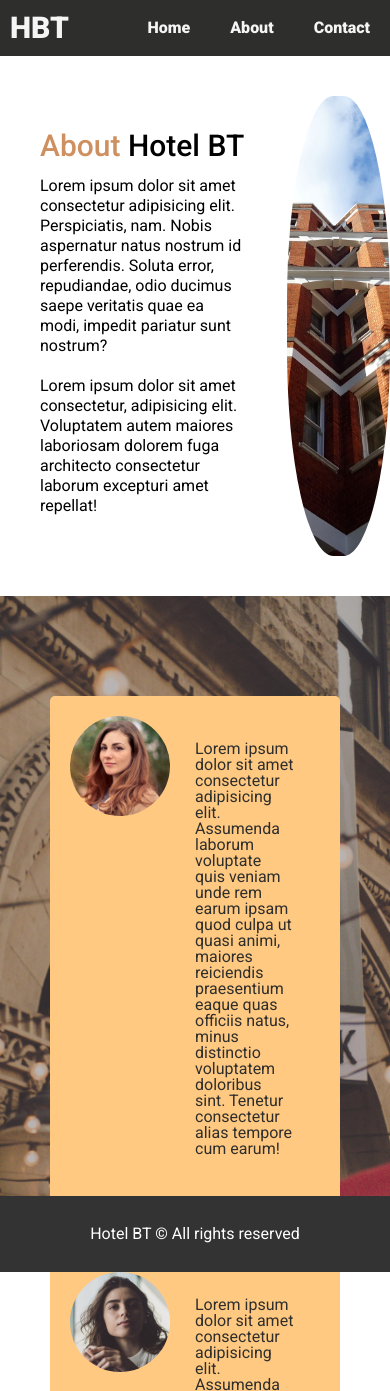
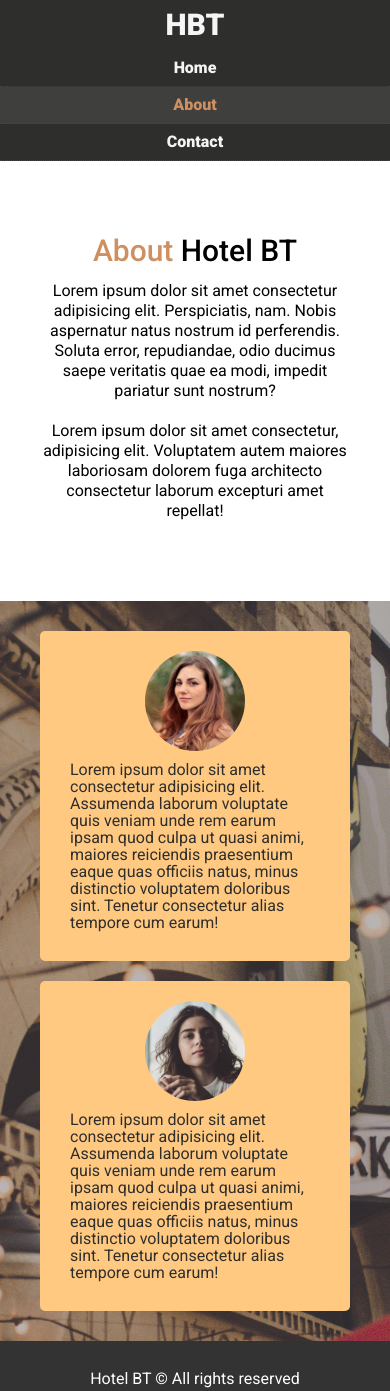
Before and after one commit to misha-dev/Hotel-BT, a plain HTML site: page about.html in a window 390 px wide. Shown: the top 1391 px of the page. Drawn offline with Linux system fonts and the light colour scheme.

Commit message:
modified main.css, mobile for about and contact pages, close #6, fixes #7

```diff
--- a/about.html
+++ b/about.html
@@ -9,6 +9,7 @@
     <link
         href="https://fonts.googleapis.com/css?family=Roboto:100,100italic,300,300italic,regular,italic,500,500italic,700,700italic,900,900italic"
         rel="stylesheet" />
+    <link rel="stylesheet" media="screen and (max-width: 768px)" href="./mobile.css">
     <title>About Page</title>
 </head>
 
@@ -22,8 +23,8 @@
                     </a>
 
                     <div class="menu">
-                        <a href="./index.html" class="menuEl menuHome">Home</a>
-                        <a href="./about.html" class="menuEl menuAbout">About</a>
+                        <a href="./index.html" class="menuEl menuHome ">Home</a>
+                        <a href="./about.html" class="menuEl menuAbout current">About</a>
                         <a href="./contact.html" class="menuEl menuContact">Contact</a>
                     </div>
                 </div>
--- a/main.css
+++ b/main.css
@@ -141,7 +141,8 @@ h3 {
     color: whitesmoke;
 }
 
-.menuEl:hover {
+.menuEl:hover,
+.menuEl.current {
     background-color: #3F3F3E;
     color: #CE9060;
 }
@@ -365,8 +366,7 @@ footer#mainFooter {
 }
 
 .formGroup {
-    margin-left: 10px;
-    margin-top: 10px;
+    margin: 10px;
 }
 
 #contactForm form input {
--- a/mobile.css
+++ b/mobile.css
@@ -7,7 +7,8 @@
 }
 
 .mainText {
-    margin-top: 170px; ;
+    margin-top: 170px;
+    ;
 }
 
 .box {
@@ -20,3 +21,32 @@
     padding: 10px;
     border-bottom: #444 dotted 1px
 }
+
+.testimonial {
+    flex-flow: column;
+    align-items: center;
+}
+
+.aboutHotelText {
+    text-align: center;
+}
+
+#testimonials {
+    padding: 10px 40px;
+    height: 740px;
+}
+
+.testimonial p {
+    padding: 10px;
+    line-height: 17px;
+}
+
+
+.testimonial {
+    margin-top: 20px;
+}
+
+#contactForm {
+    padding: 40px;
+    text-align: center;
+}
```
Also changed, not shown: contact.html (+3 -2 lines), index.html (+1 -1 lines).
